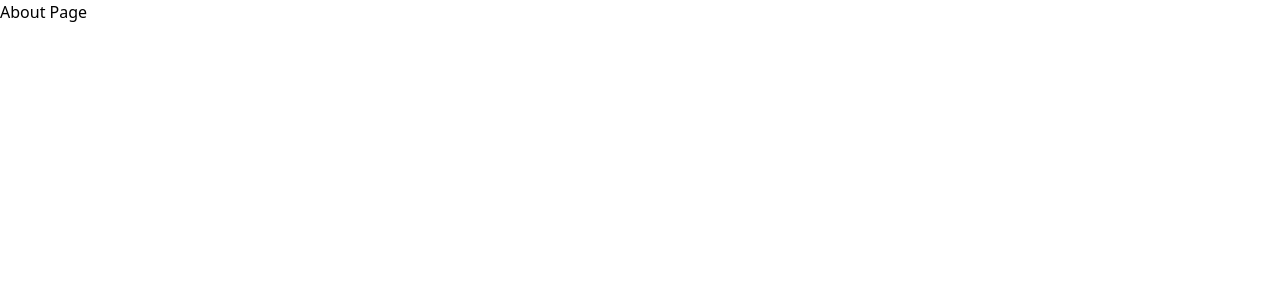
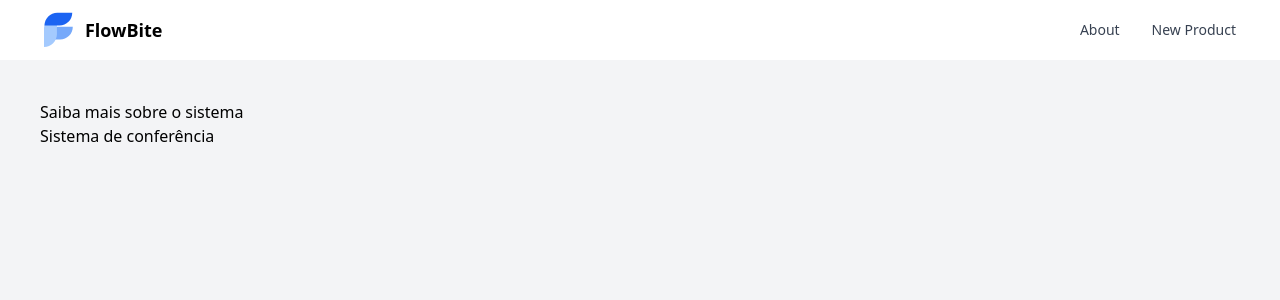
Before and after one commit to devtiagoabreu/nextjs-mysql-crud, a Next.js app: page /about in a window 1280 px wide. Shown: the top 300 px of the page. Built offline with nearby package versions, Linux system fonts and the light colour scheme.

Commit message:
componente ProductCard

```diff
--- /dev/null
+++ b/components/ProductCard.js
@@ -0,0 +1,18 @@
+import Link from 'next/link'
+import React from 'react'
+
+export function ProductCard({product}) {
+  return (
+
+    <Link href={`/products/${product.id}`} key={product.id}>
+        <a>
+        <div className="border boder-gray-200 shadow-md p-6">
+            <h1>{product.name}</h1>
+            <p>{product.description}</p>
+            <p>{product.price}</p>
+        </div>
+        </a>
+    </Link>
+
+  )
+}
--- a/pages/about.js
+++ b/pages/about.js
@@ -1,6 +1,12 @@
+import { Layout } from "../components/Layout"
+
 function about() {
   return (
-    <div>About Page</div>
+    <Layout>
+      <h1>Saiba mais sobre o sistema</h1>
+      <p>Sistema de conferência</p>
+    </Layout >
+
   )
 }
 
--- a/pages/index.js
+++ b/pages/index.js
@@ -1,21 +1,19 @@
 import axios from 'axios';
 import Link from 'next/link';
 import { Layout } from '../components/Layout';
+import { ProductCard } from '../components/ProductCard';
+
+
 
 function HomePage({ products }) {
+
   return (
     <Layout>
-      {products.map((product) => (
-        <Link href={`/products/${product.id}`} key={product.id}>
-          <a>
-            <div className="border boder-gray-200 shadow-md p-6">
-              <h1>{product.name}</h1>
-              <p>{product.description}</p>
-              <p>{product.price}</p>
-            </div>
-          </a>
-        </Link>
-      ))}
+      <div className="grid gap-2 grid-cols-1 md:grid-cols-4">
+        {products.map((product) => (
+          <ProductCard key={product.id} product={product} />
+        ))}
+      </div>
     </Layout>
   );
 }
```
